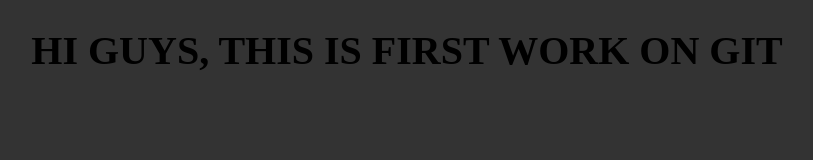
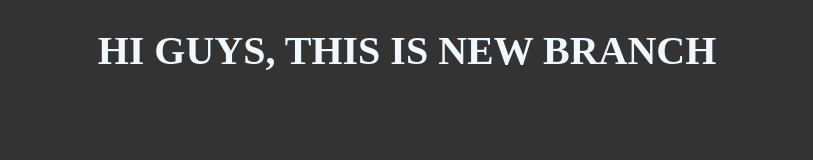
Before and after one commit to elKanzii/myproject, a plain HTML site: page index.html in a window 1280 px wide. Shown: the whole page, without its empty margins (233-1046 px from the left). Drawn offline with Linux system fonts and the light colour scheme.

Commit message:
Changing Style for the Title

```diff
--- a/index.html
+++ b/index.html
@@ -8,7 +8,7 @@
     <link rel="stylesheet" href="style.css">
 </head>
 <body>
-    <h1>Hi guys, This is First Work On Git</h1>
+    <h1>Hi guys, This is New Branch</h1>
     <script src="app.js"></script>
 </body>
 </html>
--- a/style.css
+++ b/style.css
@@ -2,6 +2,7 @@
     text-align: center;
     font-size: 40px;
     text-transform: uppercase;
+    color: aliceblue;
 }
 body {
     background-color: #333;
```
